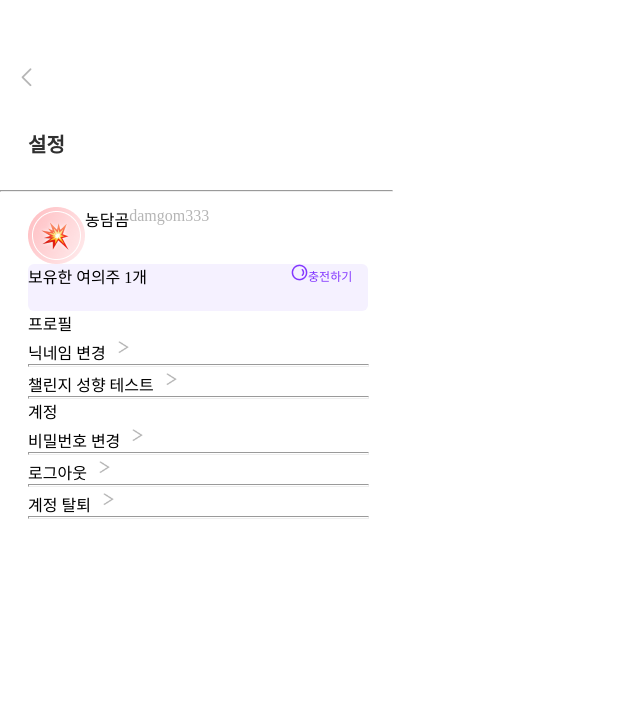
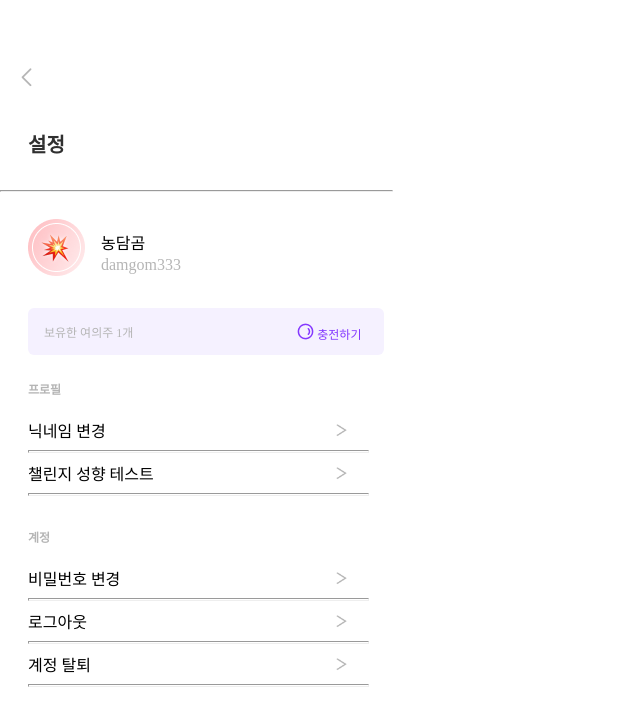
Before and after one commit to 11th-LikeLion-DragOn/DragOn_Front, a React (Create React App) app: page /setting in a window 1280 px wide. Shown: the top 726 px of the page, without its empty margins (0-640 px from the left). Built offline with nearby package versions, Linux system fonts and the light colour scheme.

Commit message:
feat: 설정페이지 ui 수정

```diff
--- a/src/pages/SettingPage.js
+++ b/src/pages/SettingPage.js
@@ -14,40 +14,45 @@ const SettingPage = () => {
       <Wrapper>
         <Info>
           <img src={profile1} />
-          <div className="name">농담곰</div>
-          <div className="nickname">damgom333</div>
+          <div className="info-text">
+            <div className="name">농담곰</div>
+            <div className="nickname">damgom333</div>
+          </div>
         </Info>
 
         <Excharge>
           보유한 여의주 1개
-          <div className="chargebtn">
-            <img src={marblePurple} />
-            충전하기
-          </div>
+          <img src={marblePurple} />
+          <div className="chargebtn">충전하기</div>
         </Excharge>
         <Profile>
-          <span>프로필</span>
-          <div>
-            닉네임 변경 <img src={clickRight} />
+          <div className="text">프로필</div>
+          <div className="profile-item">
+            <div>닉네임 변경</div>
+            <img src={clickRight} />
           </div>
           <hr></hr>
-          <div>
-            챌린지 성향 테스트 <img src={clickRight} />
+          <div className="profile-item">
+            <div>챌린지 성향 테스트</div>
+            <img src={clickRight} />
           </div>
           <hr></hr>
         </Profile>
         <Account>
-          <span>계정</span>
-          <div>
-            비밀번호 변경 <img src={clickRight} />
+          <div className="text">계정</div>
+          <div className="account-item">
+            <div>비밀번호 변경</div>
+            <img src={clickRight} />
           </div>
           <hr></hr>
-          <div>
-            로그아웃 <img src={clickRight} />
+          <div className="account-item">
+            <div>로그아웃</div>
+            <img src={clickRight} />
           </div>
           <hr></hr>
-          <div>
-            계정 탈퇴 <img src={clickRight} />
+          <div className="account-item">
+            <div>계정 탈퇴</div>
+            <img src={clickRight} />
           </div>
           <hr></hr>
         </Account>
@@ -61,11 +66,18 @@ const Wrapper = styled.div`
   padding: 26px 25px 0px 28px;
 `;
 const Info = styled.div`
+  margin-top: 12px;
   display: flex;
   img {
     width: 57px;
     height: 57px;
     flex-shrink: 0;
+  }
+  .info-text {
+    margin-top: 11px;
+    margin-left: 16px;
+    display: flex;
+    flex-direction: column;
   }
   .name {
     font-size: 16px;
@@ -74,6 +86,9 @@ const Info = styled.div`
     line-height: normal;
   }
   .nickname {
+    margin-top: 2px;
+    display: flex;
+    flex-direction: column;
     color: var(--gray_02, #b5b5b5);
     font-feature-settings: "clig" off, "liga" off;
     font-family: Pretendard;
@@ -84,18 +99,26 @@ const Info = styled.div`
   }
 `;
 const Excharge = styled.div`
+  color: var(--gray_02, #b5b5b5);
+  margin-top: 32px;
+  font-size: 12px;
+  font-style: normal;
+  font-weight: 500;
+  line-height: normal;
+  padding-left: 16px;
+  align-items: center;
   display: flex;
   width: 340px;
   height: 47px;
   border-radius: 6px;
   background: var(--purple_02, #f5f1ff);
   img {
-    margin-left: 144px;
+    margin-left: 164px;
   }
   .chargebtn {
+    margin-left: 3px;
+    margin-top: 4px;
     color: var(--purple_01, #8438ff);
-    font-feature-settings: "clig" off, "liga" off;
-    font-family: Pretendard;
     font-size: 12px;
     font-style: normal;
     font-weight: 400;
@@ -103,6 +126,16 @@ const Excharge = styled.div`
   }
 `;
 const Profile = styled.div`
+  width: 340px;
+  margin-top: 25px;
+  .text {
+    margin-bottom: 12px;
+    color: var(--gray_02, #b5b5b5);
+    font-size: 12px;
+    font-style: normal;
+    font-weight: 600;
+    line-height: normal;
+  }
   hr {
     width: 339px;
     height: 1px;
@@ -110,9 +143,27 @@ const Profile = styled.div`
   img {
     width: 24px;
     height: 24px;
+    margin-right: 16px;
+    margin-left: auto;
+  }
+  .profile-item {
+    display: flex;
+    width: 340px;
+    height: 40px;
+    align-items: center;
   }
 `;
 const Account = styled.div`
+  width: 340px;
+  margin-top: 32px;
+  .text {
+    margin-bottom: 12px;
+    color: var(--gray_02, #b5b5b5);
+    font-size: 12px;
+    font-style: normal;
+    font-weight: 600;
+    line-height: normal;
+  }
   hr {
     width: 339px;
     height: 1px;
@@ -120,5 +171,13 @@ const Account = styled.div`
   img {
     width: 24px;
     height: 24px;
+    margin-right: 16px;
+    margin-left: auto;
+  }
+  .account-item {
+    display: flex;
+    width: 340px;
+    height: 40px;
+    align-items: center;
   }
 `;
```
